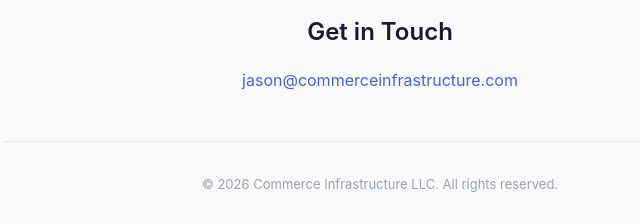
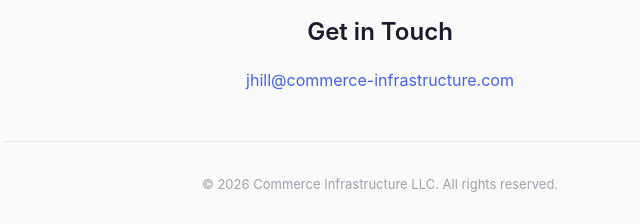
Before and after one commit to Commerce-Infrastructure/commerce-infrastructure.com, a plain HTML site: page index.html in a window 1280 px wide. Shown: the part 1138-1362 px from the top of the page, 260-900 px from the left. Drawn offline with Linux system fonts and the light colour scheme.

Commit message:
Update index.html

```diff
--- a/index.html
+++ b/index.html
@@ -177,7 +177,7 @@
 
         <section class="contact">
             <h2>Get in Touch</h2>
-            <a href="mailto:jason@commerceinfrastructure.com">jason@commerceinfrastructure.com</a>
+            <a href="mailto:jhill@commerce-infrastructure.com">jhill@commerce-infrastructure.com</a>
         </section>
 
         <footer>
```
